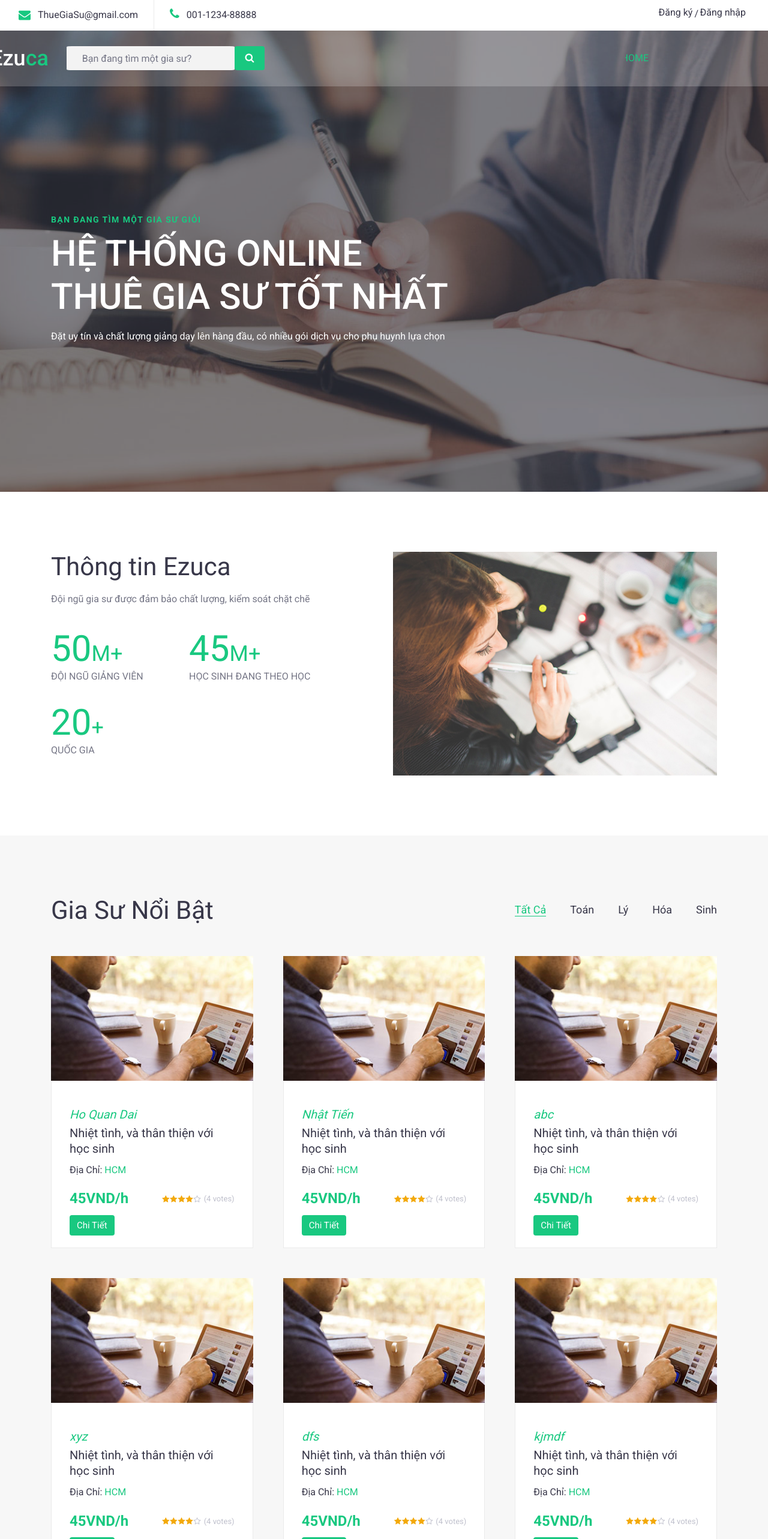
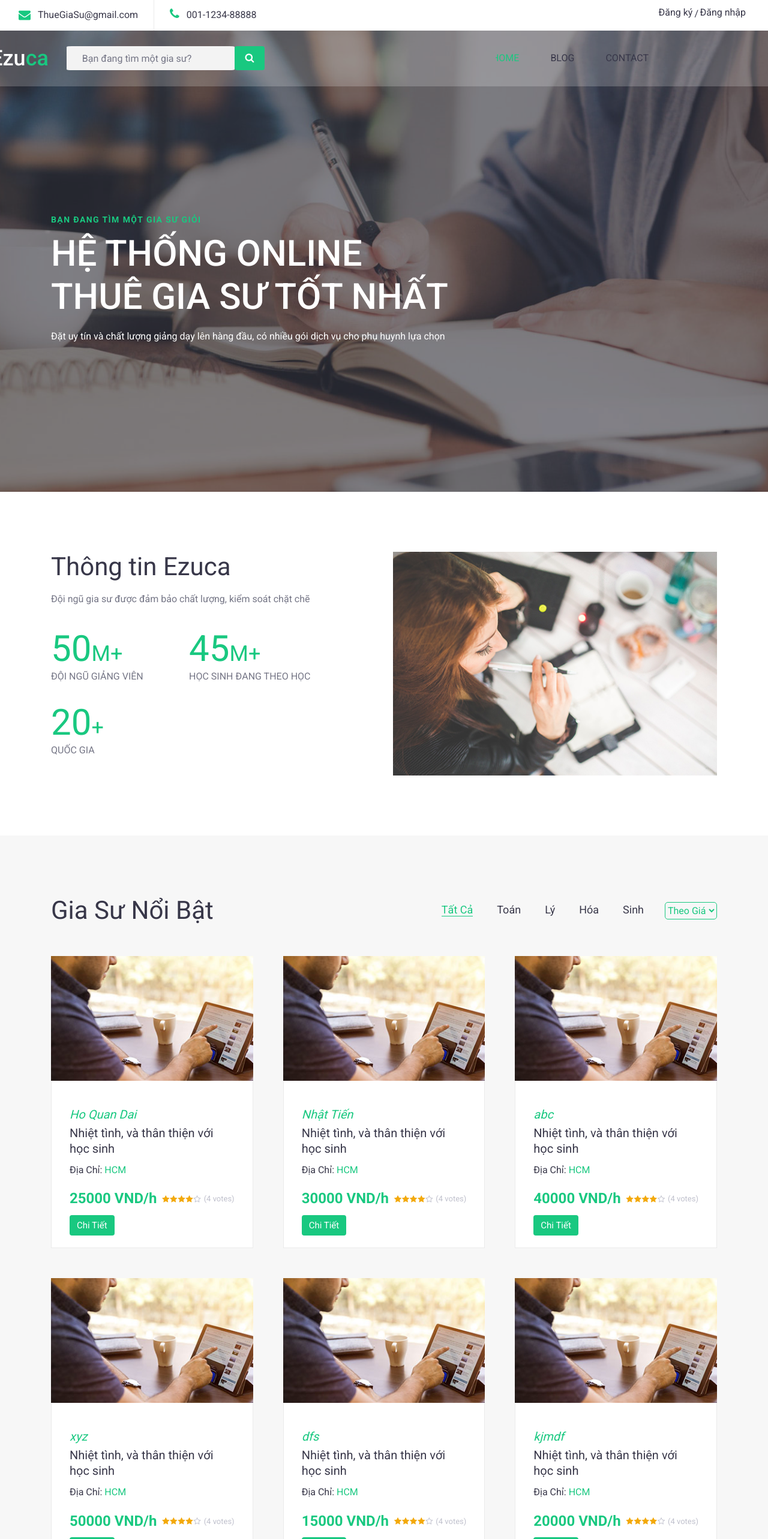
Before and after one commit to hoquandai/user-web, a React (Create React App) app: page /#/ in a window 1280 px wide. Shown: the top 2566 px of the page at 60% size. Built offline with nearby package versions, Linux system fonts and the light colour scheme.

Commit message:
make it better

```diff
--- a/src/Style.css
+++ b/src/Style.css
@@ -2774,3 +2774,12 @@ p.footer-copyright {
 .login {
   color: #19c880;
 }
+
+.selectPrice {
+  background-color: #f7f7f7;
+  border-radius: 5px;
+  border-color: #19c880;
+  color: #19c880;
+  margin-left: 35px;
+  list-style: none;
+}
--- a/src/components/Home.js
+++ b/src/components/Home.js
@@ -4,6 +4,16 @@ import 'bootstrap/dist/css/bootstrap.min.css';
 import '../Style.css';
 import { Nav } from 'reactstrap';
 import Tutor from './Tutor';
+
+function compare(a, b) {
+  if (a.attributes.price > b.attributes.price) {
+    return 1;
+  }
+  if (a.attributes.price < b.attributes.price) {
+    return -1;
+  }
+  return 0;
+}
 
 class Home extends Component {
   constructor(props) {
@@ -19,7 +29,8 @@ class Home extends Component {
             dob: '1998-08-08T00:00:00.000Z',
             gender: 'male',
             phone: '033444987',
-            city: 'HCM'
+            city: 'HCM',
+            price: 25000
           }
         },
         {
@@ -31,7 +42,8 @@ class Home extends Component {
             dob: '1998-08-08T00:00:00.000Z',
             gender: 'male',
             phone: '033444987',
-            city: 'HCM'
+            city: 'HCM',
+            price: 30000
           }
         },
         {
@@ -43,7 +55,8 @@ class Home extends Component {
             dob: '1998-08-08T00:00:00.000Z',
             gender: 'male',
             phone: '033444987',
-            city: 'HCM'
+            city: 'HCM',
+            price: 40000
           }
         },
         {
@@ -55,7 +68,8 @@ class Home extends Component {
             dob: '1998-08-08T00:00:00.000Z',
             gender: 'male',
             phone: '033444987',
-            city: 'HCM'
+            city: 'HCM',
+            price: 50000
           }
         },
         {
@@ -67,7 +81,8 @@ class Home extends Component {
             dob: '1998-08-08T00:00:00.000Z',
             gender: 'male',
             phone: '033444987',
-            city: 'HCM'
+            city: 'HCM',
+            price: 15000
           }
         },
         {
@@ -79,11 +94,26 @@ class Home extends Component {
             dob: '1998-08-08T00:00:00.000Z',
             gender: 'male',
             phone: '033444987',
-            city: 'HCM'
+            city: 'HCM',
+            price: 20000
           }
         }
       ]
     };
+    this.handleSort = this.handleSort.bind(this);
+  }
+
+  handleSort(e) {
+    if (e.target.value === 'Giá Tăng') {
+      this.setState({
+        listUser: this.state.listUser.sort(compare)
+      });
+    }
+    if (e.target.value === 'Giá Giảm') {
+      this.setState({
+        listUser: this.state.listUser.sort(compare).reverse()
+      });
+    }
   }
 
   render() {
@@ -163,6 +193,15 @@ class Home extends Component {
                         <a>Sinh</a>
                       </li>
                     </ul>
+                    <select
+                      className="selectPrice"
+                      id="price"
+                      onChange={this.handleSort}
+                    >
+                      <option value=""> Theo Giá </option>
+                      <option value="Giá Tăng">Giá Tăng</option>
+                      <option value="Giá Giảm"> Giá Giảm </option>
+                    </select>
                   </Nav>{' '}
                   {/* .courses-menu */}
                 </header>{' '}
--- a/src/components/MainMenu.js
+++ b/src/components/MainMenu.js
@@ -1,7 +1,6 @@
 /* eslint-disable jsx-a11y/anchor-is-valid */
 import React, { Component } from 'react';
-import { connect } from 'react-redux';
-import { withRouter, Link } from 'react-router-dom';
+import { Link } from 'react-router-dom';
 import { Form, Nav, Button } from 'reactstrap';
 import 'bootstrap/dist/css/bootstrap.min.css';
 import '../Style.css';
@@ -137,6 +136,12 @@ class MainMenu extends Component {
                           <Link to="/profile">Profile</Link>
                         </li>
                       ) : null}
+                      <li>
+                        <a>blog</a>
+                      </li>
+                      <li>
+                        <a>Contact</a>
+                      </li>
                     </ul>
 
                     <div className="hamburger-menu d-lg-none">
@@ -187,4 +192,4 @@ class MainMenu extends Component {
   }
 }
 
-export default withRouter(connect()(MainMenu));
+export default MainMenu;
--- a/src/components/Signup/signup.js
+++ b/src/components/Signup/signup.js
@@ -55,7 +55,6 @@ class Signup extends Component {
     const email = e.target.exampleEmail.value;
     const password = e.target.examplePassword.value;
     const passwordConfirm = e.target.examplePasswordConfirm.value;
-    const type = e.target.exampleSelect.value;
     // const { email, password, passwordConfirm } = this.state;
     let res = true;
 
@@ -81,7 +80,6 @@ class Signup extends Component {
       },
 
       body: JSON.stringify({
-        type,
         email,
         password
       })
@@ -147,13 +145,6 @@ class Signup extends Component {
                 placeholder="Nhập lại mật khẩu"
               />
             </FormGroup>
-            <FormGroup>
-              <Label for="exampleSelect">Loại Người Dùng</Label>
-              <Input type="select" name="select" id="exampleSelect">
-                <option>Người dạy</option>
-                <option>Người học</option>
-              </Input>
-            </FormGroup>
             <div className="ViewProfile">
               <Button variant="primary" type="submit">
                 Đăng ký
--- a/src/components/Tutor.js
+++ b/src/components/Tutor.js
@@ -44,7 +44,12 @@ class Tutor extends React.Component {
             </p>
 
             <footer className="entry-footer flex justify-content-between align-items-center">
-              <div className="course-cost">45VND/h</div> {/* .course-cost */}
+              {this.props.user.attributes.price ? (
+                <div className="course-cost">
+                  {this.props.user.attributes.price} VND/h
+                </div>
+              ) : null}
+
               <div className="course-ratings flex justify-content-end align-items-center">
                 <span className="fa fa-star checked" />
                 <span className="fa fa-star checked" />
```
